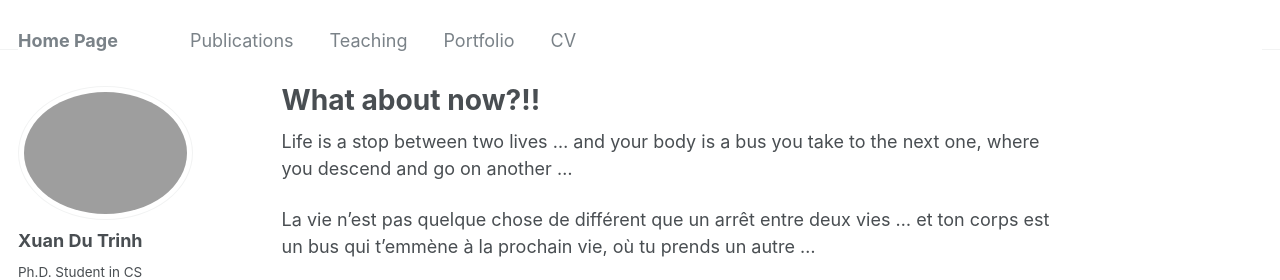
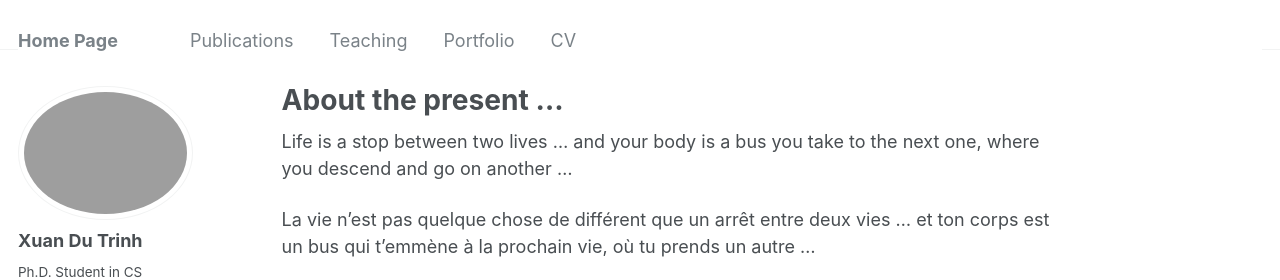
Before and after one commit to trinhdu97/trinhdu97.github.io, a Jekyll site: the page built from _pages/about.md, in a window 1280 px wide. Shown: the top 280 px of the page. Built offline with Jekyll 4.4.1, drawn with Linux system fonts in a browser that asks for light colours.

Commit message:
Update about.md

```diff
--- a/_pages/about.md
+++ b/_pages/about.md
@@ -1,6 +1,6 @@
 ---
 permalink: /
-title: "What about now?!!"
+title: "About the present ..."
 author_profile: true
 redirect_from:
   - /about/
```
